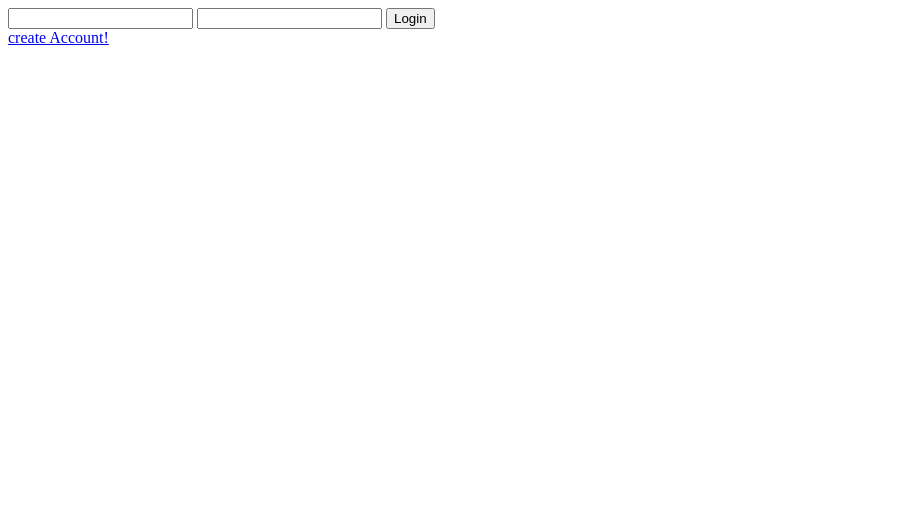
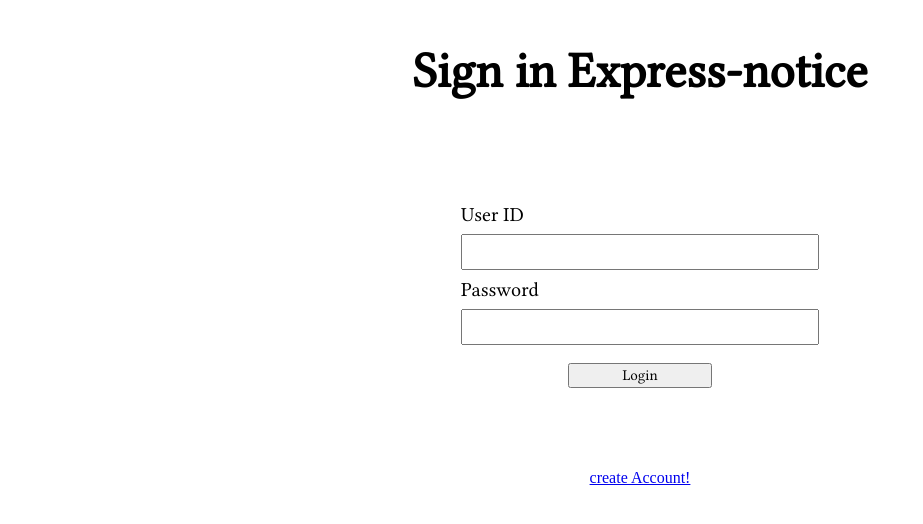
Before and after one commit to kimseonghyoek/express_Pra, a website: page views/sign.html in a window 1280 px wide. Shown: the whole page, without its empty margins (0-923 px from the left). Drawn offline with Linux system fonts and the light colour scheme.

Commit message:
Sign in 디자인 수정

```diff
--- /dev/null
+++ b/public/css/signin.css
@@ -0,0 +1,44 @@
+@font-face {
+  font-family: "LinLibertine_R";
+  src: url('../font/LinLibertine_R.ttf') format('truetype');
+}
+
+#signup {
+  display: flex;
+  align-items: center;
+  flex-direction: column;
+  justify-content: center;
+  margin: 20 40 20 40;
+}
+
+#signup h1 {
+  font-family: "LinLibertine_R";
+  font-weight: bold;
+  font-size: 50px;
+}
+
+#signup p {
+  font-family: "LinLibertine_R";
+  margin: 8px 0px 8px  0px;
+  font-size: 20px;
+}
+
+form {
+  display: flex;
+  flex-direction: column;
+  padding: 5%;
+}
+
+form input {
+  width: 350px;
+  height: 30px;
+  font-family: "LinLibertine_R";
+  font-size: 20px;
+}
+
+form button {
+  margin: 5% 30% 5% 30%;
+  height: 25px;
+  font-family: "LinLibertine_R";
+  font-size: 15px;
+}
--- a/views/sign.html
+++ b/views/sign.html
@@ -1,19 +1,25 @@
 <!DOCTYPE html>
 <html lang="en">
   <head>
-  <meta charset="UTF-8">
-  <meta http-equiv="X-UA-Compatible" content="IE=edge">
-  <meta name="viewport" content="width=device-width, initial-scale=1.0">
-  <title>Document</title>
+    <meta charset="UTF-8" />
+    <meta http-equiv="X-UA-Compatible" content="IE=edge" />
+    <meta name="viewport" content="width=device-width, initial-scale=1.0" />
+    <title>Sign in</title>
+    <link rel="stylesheet" href="/css/signin.css" />
   </head>
   <body>
+    <div id="signup">
+      <h1>Sign in Express-notice</h1>
       <form action="" method="post">
-    <input type="text">
-    <input type="text">
+        <p>User ID</p>
+        <input type="text" />
+        <p>Password</p>
+        <input type="password" />
         <button>Login</button>
       </form>
       <div>
         <a href="signup">create Account!</a>
       </div>
+    </div>
   </body>
 </html>
```
Lines whose indentation alone changed are shown as unchanged.
